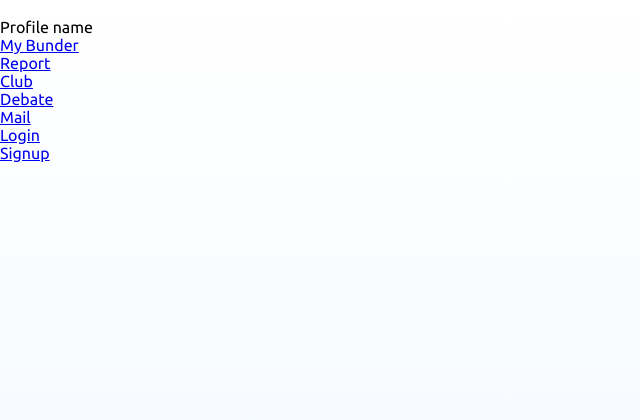
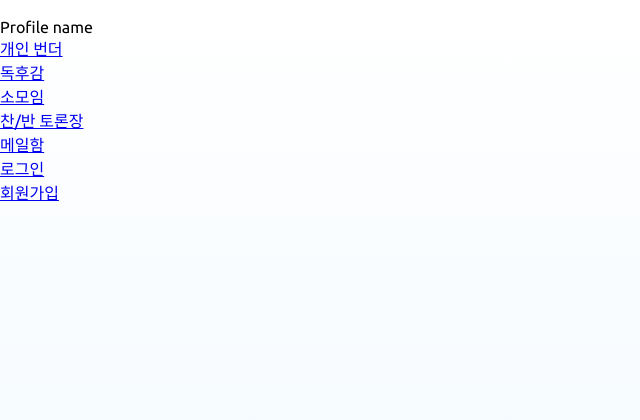
Before and after one commit to bunderLikeLion/Bunder, a Django app: template bunder/templates/base/base.html in a window 1280 px wide. Shown: the top 420 px of the page, without its empty margins (0-640 px from the left). Run offline with Django 4.2, Linux system fonts and the light colour scheme; the template is opened without the code that fills it, so the values that code supplies are empty.

Commit message:
Feat base.html

```diff
--- a/bunder/templates/base/base.html
+++ b/bunder/templates/base/base.html
@@ -28,25 +28,25 @@
         <div class="menuToggle"></div>
         <ul class="menu">
             <li><a href="#">
-                    <ion-icon name="person-outline"></ion-icon>My Bunder
+                    <ion-icon name="person-outline"></ion-icon>개인 번더
                 </a></li>
             <li><a href="#">
-                    <ion-icon name="chatbubble-outline"></ion-icon>Report
+                    <ion-icon name="chatbubble-outline"></ion-icon>독후감
                 </a></li>
             <li><a href="#">
-                    <ion-icon name="notifications-outline"></ion-icon>Club
+                    <ion-icon name="notifications-outline"></ion-icon>소모임
                 </a></li>
             <li><a href="#">
-                    <ion-icon name="settings-outline"></ion-icon>Debate
+                    <ion-icon name="settings-outline"></ion-icon>찬/반 토론장
                 </a></li>
             <li><a href="#">
-                    <ion-icon name="help-circle-outline"></ion-icon>Mail
+                    <ion-icon name="help-circle-outline"></ion-icon>메일함
                 </a></li>
             <li><a href="#">
-                    <ion-icon name="log-in-outline"></ion-icon>Login
+                    <ion-icon name="log-in-outline"></ion-icon>로그인
                 </a></li>
             <li><a href="#">
-                    <ion-icon name="logo-buffer"></ion-icon>Signup
+                    <ion-icon name="logo-buffer"></ion-icon>회원가입
                 </a></li>
         </ul>
     </div>
```
